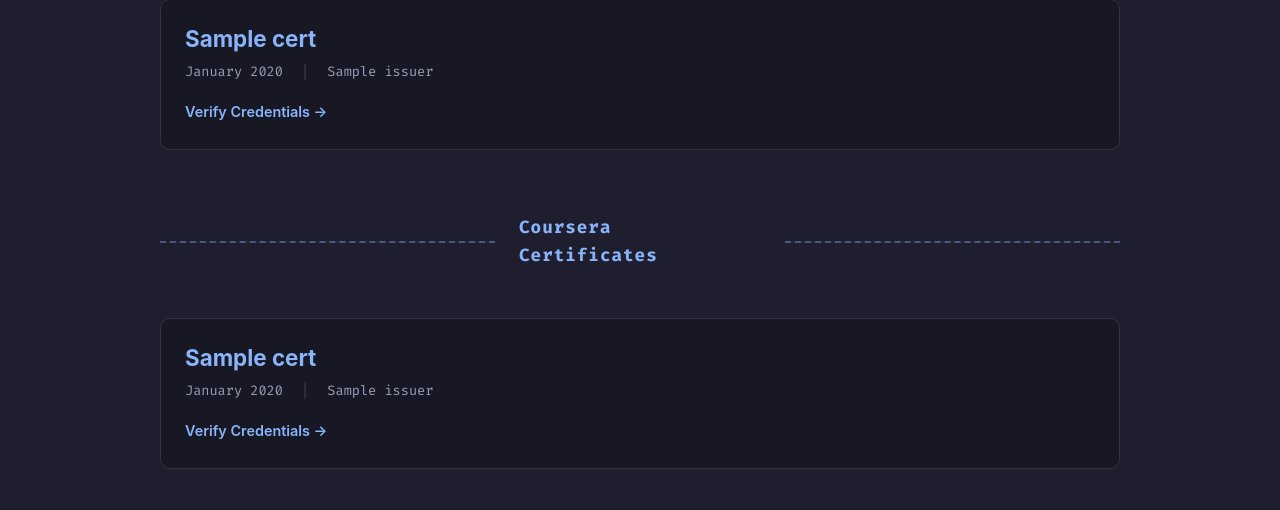
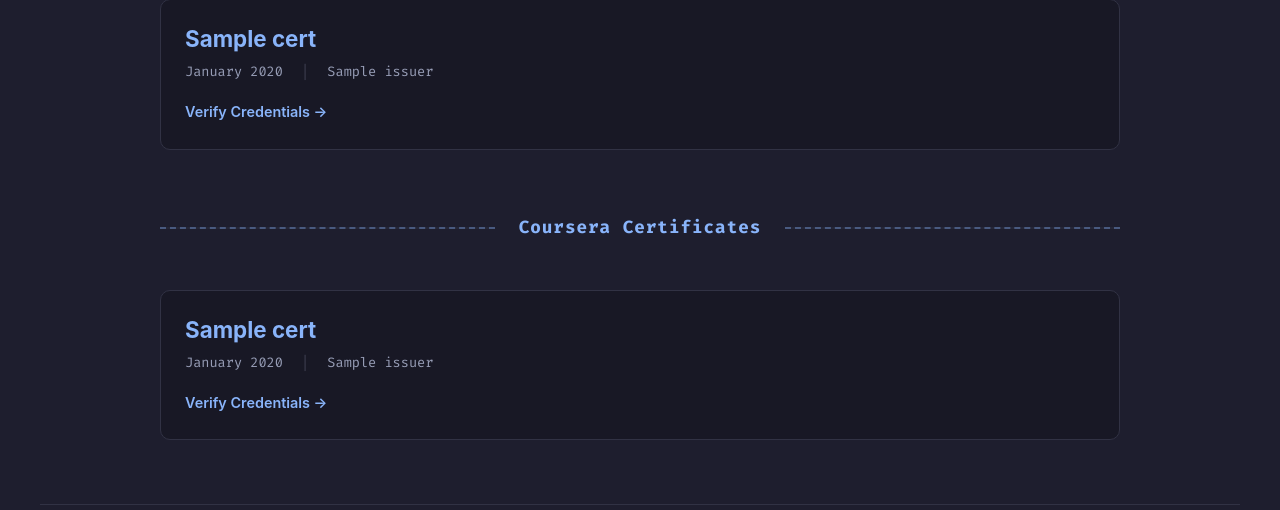
Before and after one commit to ansarikhursaid7tr/blog, a Django app: template templates/certifications.html in a window 1280 px wide. Shown: the part 201-711 px from the top of the page. Run offline with Django 4.2, Linux system fonts and the light colour scheme; the template is opened without the code that fills it: most values are stand-ins (such as "Sample title", 1, 10 or a date in 2020); some libraries are stand-ins or nearby versions.

Commit message:
Prevent Coursera Certificates separator text wrapping and restore justified text on homepage

```diff
--- a/templates/certifications.html
+++ b/templates/certifications.html
@@ -31,7 +31,7 @@
       {% if coursera_certs and other_certs %}
       <div style="display: flex; align-items: center; margin: 4rem 0 3rem;">
         <hr style="flex-grow: 1; border: none; border-top: 2px dashed var(--primary-color); opacity: 0.4; margin: 0;" />
-        <span style="padding: 0 1.5rem; color: var(--primary-color); font-family: 'Fira Code', monospace; font-weight: 700; font-size: 1.1rem; letter-spacing: 1px;">Coursera Certificates</span>
+        <span style="padding: 0 1.5rem; color: var(--primary-color); font-family: 'Fira Code', monospace; font-weight: 700; font-size: 1.1rem; letter-spacing: 1px; white-space: nowrap;">Coursera Certificates</span>
         <hr style="flex-grow: 1; border: none; border-top: 2px dashed var(--primary-color); opacity: 0.4; margin: 0;" />
       </div>
       {% endif %}
--- a/templates/index.html
+++ b/templates/index.html
@@ -60,7 +60,7 @@
     </div>
 
     <div class="hero-content">
-      <p class="lead">
+      <p class="lead" align="justify">
         {{ index_config.intro_text }}
       </p>
     </div>
```
